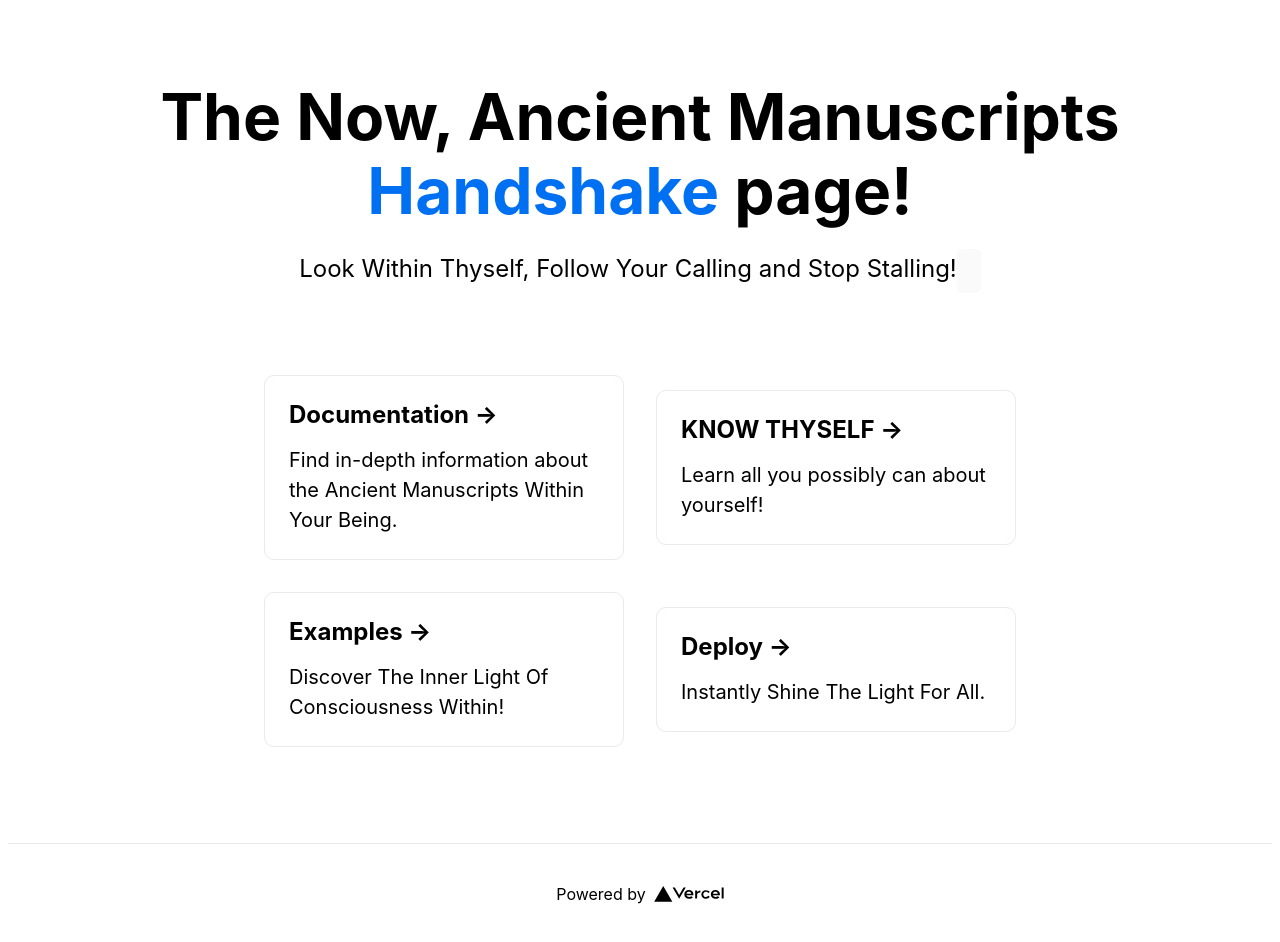
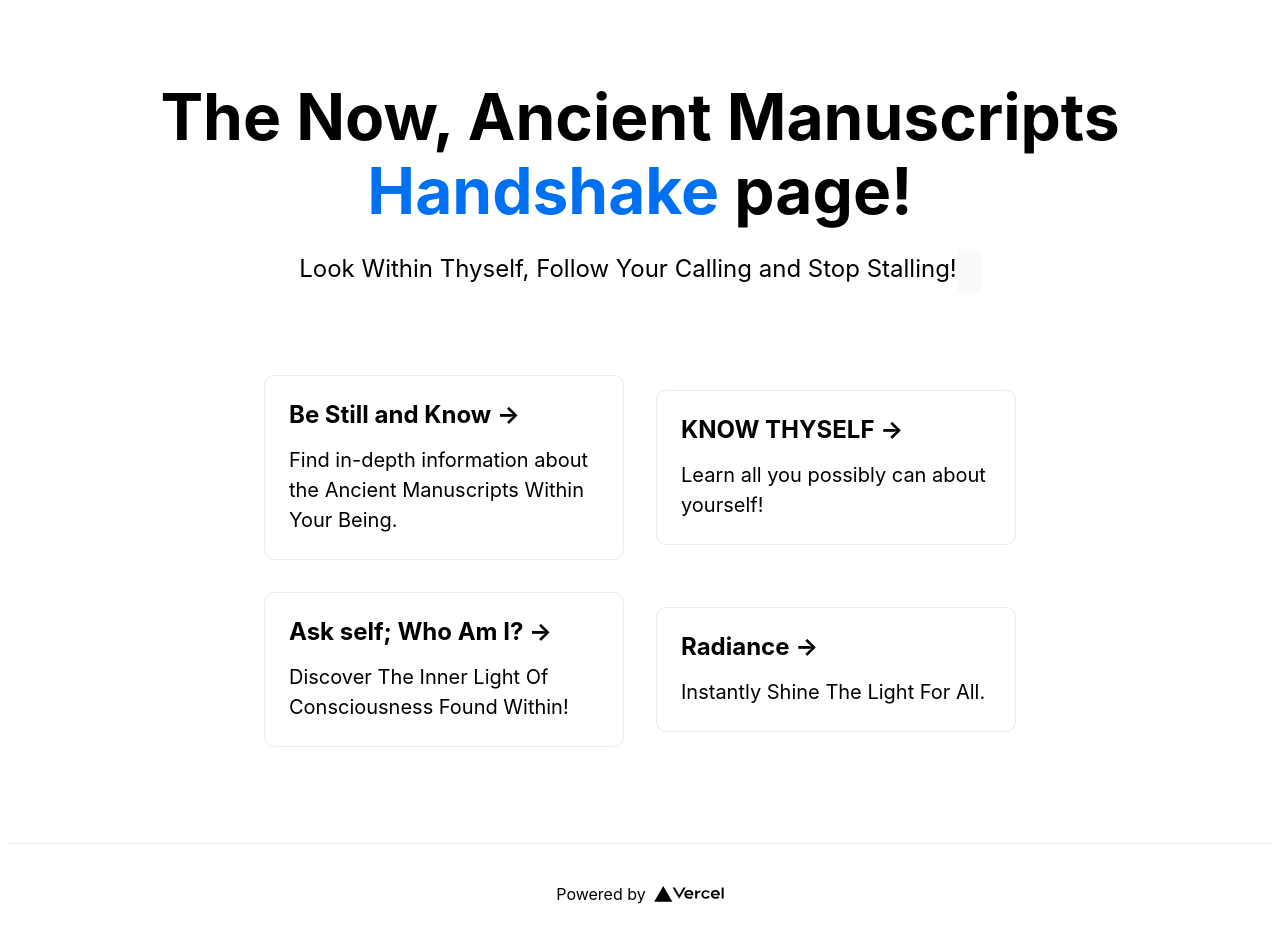
Before and after one commit to BeeChains/ancientmanuscripts, a Next.js app: page / in a window 1280 px wide. Built offline with nearby package versions, Linux system fonts and the light colour scheme.

Commit message:
Update index.js

```diff
--- a/pages/index.js
+++ b/pages/index.js
@@ -18,7 +18,7 @@ const Home = () => (
 
       <div className="grid">
         <a href="https://nextjs.org/docs" className="card">
-          <h3>Documentation &rarr;</h3>
+          <h3>Be Still and Know &rarr;</h3>
           <p>Find in-depth information about the Ancient Manuscripts Within Your Being.</p>
         </a>
 
@@ -31,15 +31,15 @@ const Home = () => (
           href="https://github.com/zeit/next.js/tree/master/examples"
           className="card"
         >
-          <h3>Examples &rarr;</h3>
-          <p>Discover The Inner Light Of Consciousness Within!</p>
+          <h3>Ask self; Who Am I? &rarr;</h3>
+          <p>Discover The Inner Light Of Consciousness Found Within!</p>
         </a>
 
         <a
           href="https://vercel.com/new?filter=next.js&utm_source=create-next-app&utm_medium=default-template&utm_campaign=create-next-app"
           className="card"
         >
-          <h3>Deploy &rarr;</h3>
+          <h3>Radiance &rarr;</h3>
           <p>
             Instantly Shine The Light For All.
           </p>
```
